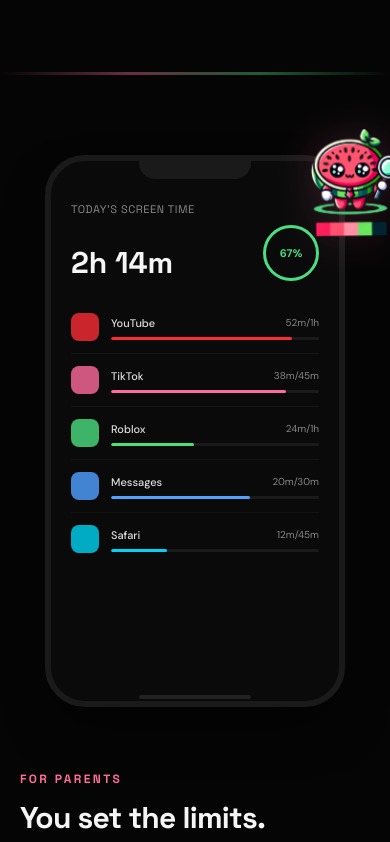
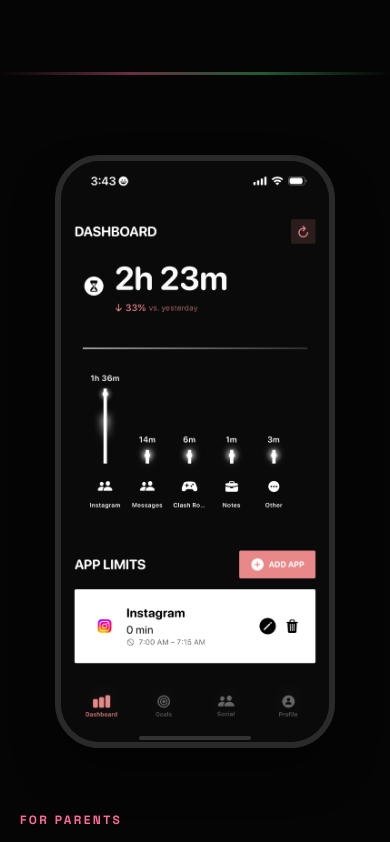
Before and after one commit to jylee1286/fruitful-website, a Next.js app: page / in a window 390 px wide. Shown: the part 1880-2722 px from the top of the page. Built offline with nearby package versions, Linux system fonts and the light colour scheme.

Commit message:
v4.7: Replace hand-coded phone mockup with real app screenshot

```diff
--- a/src/app/page.tsx
+++ b/src/app/page.tsx
@@ -124,47 +124,20 @@
 
         <div className="max-w-6xl mx-auto px-5 sm:px-8 pt-20 sm:pt-24">
           <div className="grid lg:grid-cols-[1fr,1.1fr] gap-16 lg:gap-20 items-start">
-            {/* Phone mockup — BIGGER */}
+            {/* Phone mockup — real screenshot */}
             <div className="reveal-left relative flex justify-center lg:sticky lg:top-28">
-              <div className="relative w-[300px] sm:w-[340px]">
-                <div className="rounded-[2.5rem] border-[6px] border-[#1A1A1A] bg-[#0A0A0A] overflow-hidden shadow-2xl shadow-black/60">
-                  <div className="absolute top-0 left-1/2 -translate-x-1/2 w-28 h-6 bg-[#1A1A1A] rounded-b-2xl z-10" />
-                  <div className="pt-10 pb-6 px-5 min-h-[540px]">
-                    <p className="text-[11px] text-[#888] uppercase tracking-wider font-[family-name:var(--font-heading)]">Today&apos;s Screen Time</p>
-                    <div className="flex items-end justify-between mt-2 mb-5">
-                      <p className="text-3xl font-bold font-[family-name:var(--font-heading)]">2h 14m</p>
-                      <div className="w-14 h-14 rounded-full border-[3px] border-[#4ADE80] flex items-center justify-center">
-                        <span className="text-[11px] font-bold text-[#4ADE80]">67%</span>
-                      </div>
-                    </div>
-                    {[
-                      { name: "YouTube", time: "52m", limit: "1h", pct: 87, color: "bg-red-500" },
-                      { name: "TikTok", time: "38m", limit: "45m", pct: 84, color: "bg-[#FF6B9D]" },
-                      { name: "Roblox", time: "24m", limit: "1h", pct: 40, color: "bg-[#4ADE80]" },
-                      { name: "Messages", time: "20m", limit: "30m", pct: 67, color: "bg-blue-400" },
-                      { name: "Safari", time: "12m", limit: "45m", pct: 27, color: "bg-cyan-400" },
-                    ].map((app) => (
-                      <div key={app.name} className="flex items-center gap-3 py-3 border-b border-white/[0.04] last:border-0">
-                        <div className={`w-7 h-7 rounded-lg ${app.color} opacity-80 shrink-0`} />
-                        <div className="flex-1 min-w-0">
-                          <div className="flex items-center justify-between mb-1.5">
-                            <span className="text-[11px] font-medium text-[#DDD]">{app.name}</span>
-                            <span className="text-[10px] text-[#888]">{app.time}/{app.limit}</span>
-                          </div>
-                          <div className="h-[3px] rounded-full bg-[#1A1A1A] overflow-hidden">
-                            <div className={`h-full rounded-full ${app.color}`} style={{ width: `${app.pct}%` }} />
-                          </div>
-                        </div>
-                      </div>
-                    ))}
-                  </div>
+              <div className="relative w-[280px] sm:w-[320px]">
+                <div className="rounded-[2.8rem] border-[6px] border-[#2A2A2A] bg-[#0A0A0A] overflow-hidden shadow-2xl shadow-black/60">
+                  <Image
+                    src="/images/app-screenshot-dashboard.png"
+                    alt="Fruitful app dashboard showing screen time tracking"
+                    width={1179}
+                    height={2556}
+                    className="w-full h-auto"
+                    quality={90}
+                  />
                 </div>
-                <div className="absolute bottom-2 left-1/2 -translate-x-1/2 w-28 h-1 rounded-full bg-[#222]" />
-
-                {/* Floating mascot peeking from behind phone */}
-                <div className="absolute -top-8 -right-14 animate-float-offset">
-                  <Image src="/images/mascot-explore.png" alt="" width={90} height={90} className="drop-shadow-[0_0_20px_rgba(255,107,157,0.2)]" />
-                </div>
+                <div className="absolute bottom-2 left-1/2 -translate-x-1/2 w-28 h-1 rounded-full bg-[#333]" />
               </div>
             </div>
 
```
Also changed, not shown: public/images/app-screenshot-dashboard.png (added).
